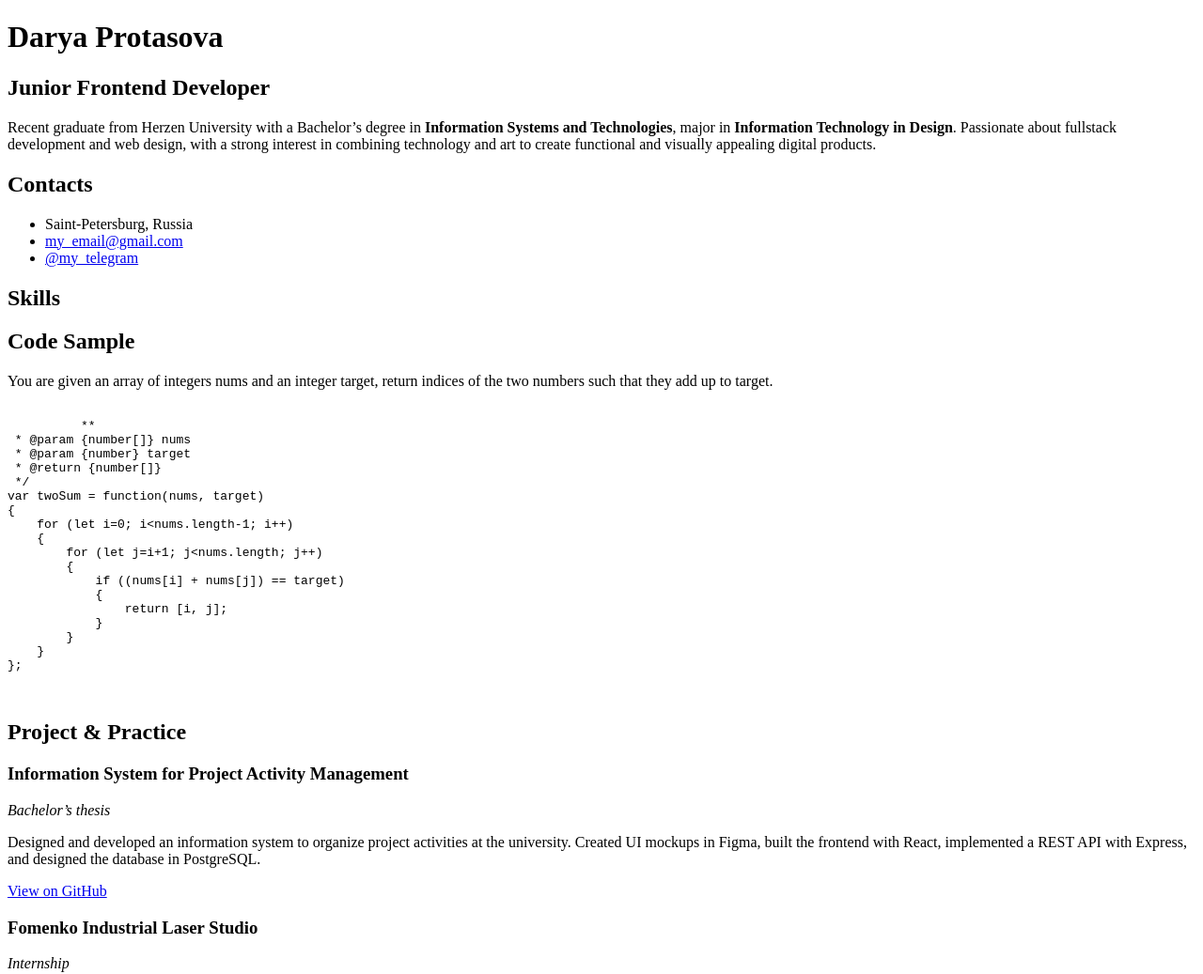
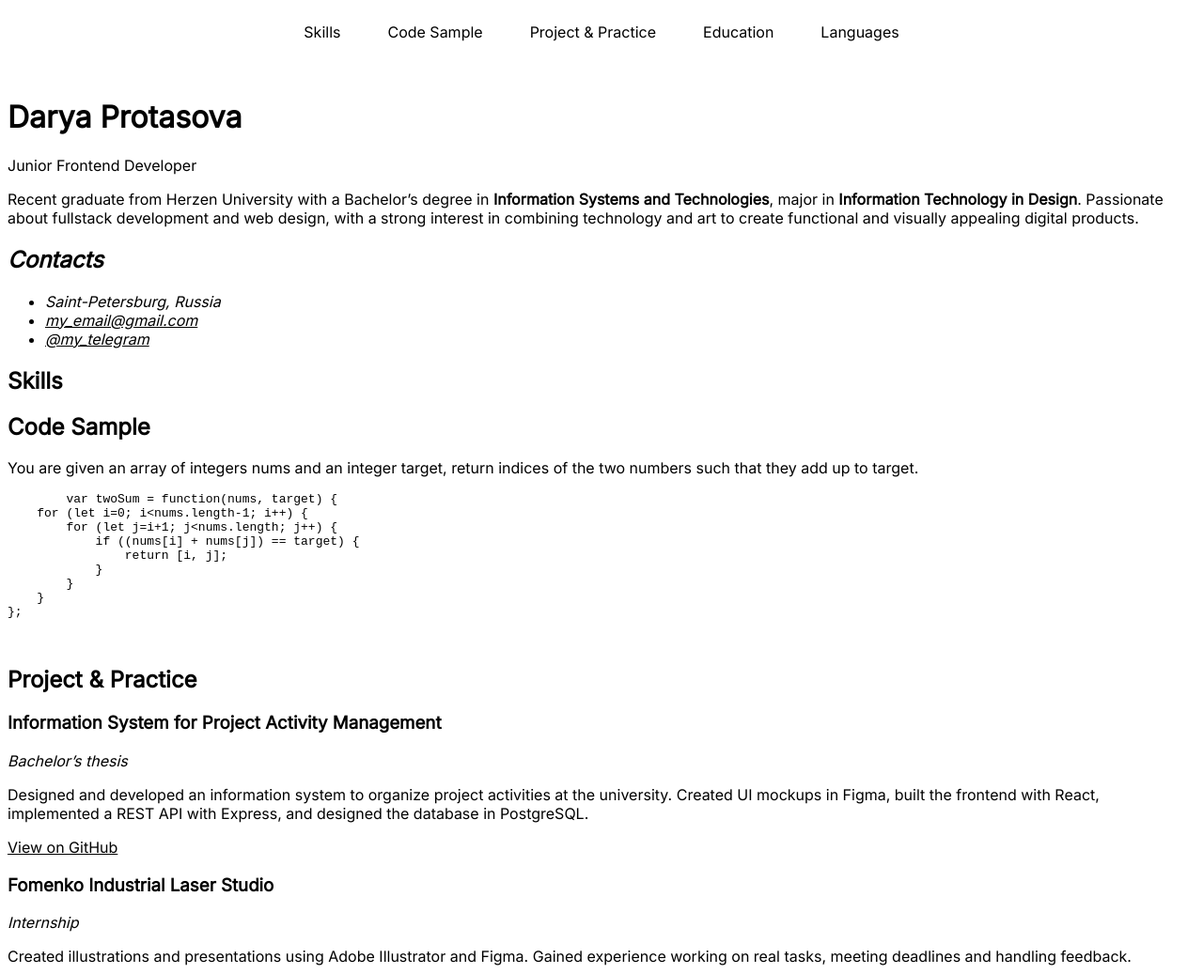
Before and after one commit to jasmine-green-tea/rsschool-cv, a website: page index.html in a window 1280 px wide. Shown: the top 1037 px of the page at 94% size. Drawn offline with Linux system fonts and the light colour scheme.

Commit message:
feat: header

```diff
--- a/index.html
+++ b/index.html
@@ -4,23 +4,43 @@
   <meta charset="UTF-8">
   <meta name="viewport" content="width=device-width, initial-scale=1.0">
   <title>Protasova Darya | CV</title>
-  <link rel="stylesheet" href="styles.css">
+  <link rel="stylesheet" href="./styles.css">
 </head>
 <body>
-  <header></header>
+  <header class="header">
+    <nav class="header-menu">
+      <ul class="header-menu-list">
+        <li class="header-menu-item">
+          <a class="header-menu-link" href="/">Skills</a>
+        </li>
+        <li class="header-menu-item">
+          <a class="header-menu-link" href="/">Code Sample</a>
+        </li>
+        <li class="header-menu-item">
+          <a class="header-menu-link" href="/">Project &amp; Practice</a>
+        </li>
+        <li class="header-menu-item">
+          <a class="header-menu-link" href="/">Education</a>
+        </li>
+        <li class="header-menu-item">
+          <a class="header-menu-link" href="/">Languages</a>
+        </li>
+      </ul>
+    </nav>
+  </header>
   <main>
     <h1>Darya Protasova</h1>
-    <h2>Junior Frontend Developer</h2>
-    <p>Recent graduate from Herzen University with a Bachelor’s degree in <b>Information Systems and Technologies</b>, major in <b>Information Technology in Design</b>. Passionate about fullstack development and web design, with a strong interest in combining technology and art to create functional and visually appealing digital products.</p>
+    <p class="subtitle">Junior Frontend Developer</p>
+    <p>Recent graduate from Herzen University with a Bachelor’s degree in <strong>Information Systems and Technologies</strong>, major in <strong>Information Technology in Design</strong>. Passionate about fullstack development and web design, with a strong interest in combining technology and art to create functional and visually appealing digital products.</p>
 
-    <section>
+    <address>
       <h2>Contacts</h2>
       <ul>
         <li>Saint-Petersburg, Russia</li>
         <li><a href="mailto:my_email@gmail.com">my_email@gmail.com</a></li>
         <li><a href="https://www.youtube.com/watch?v=dQw4w9WgXcQ">@my_telegram</a></li>
       </ul>
-    </section>
+    </address>
 
     <section>
       <h2>Skills</h2>
@@ -30,20 +50,10 @@
       <h2>Code Sample</h2>
       <p>You are given an array of integers nums and an integer target, return indices of the two numbers such that they add up to target.</p>
       <pre>
-        <code>
-          **
- * @param {number[]} nums
- * @param {number} target
- * @return {number[]}
- */
-var twoSum = function(nums, target)
-{
-    for (let i=0; i&lt;nums.length-1; i++)
-    {
-        for (let j=i+1; j&lt;nums.length; j++)
-        {
-            if ((nums[i] + nums[j]) == target)
-            {
+        <code>var twoSum = function(nums, target) {
+    for (let i=0; i&lt;nums.length-1; i++) {
+        for (let j=i+1; j&lt;nums.length; j++) {
+            if ((nums[i] + nums[j]) == target) {
                 return [i, j];
             }
         }
@@ -58,14 +68,14 @@ var twoSum = function(nums, target)
 
       <article>
         <h3>Information System for Project Activity Management</h3>
-        <p><i>Bachelor’s thesis</i></p>
+        <p><em>Bachelor’s thesis</em></p>
         <p>Designed and developed an information system to organize project activities at the university. Created UI mockups in Figma, built the frontend with React, implemented a REST API with Express, and designed the database in PostgreSQL.</p>
         <a href="https://github.com/jasmine-green-tea/project-hub">View on GitHub</a>
       </article>
 
       <article>
         <h3>Fomenko Industrial Laser Studio</h3>
-        <p><i>Internship</i></p>
+        <p><em>Internship</em></p>
         <p>Created illustrations and presentations using Adobe Illustrator and Figma. Gained experience working on real tasks, meeting deadlines and handling feedback.</p>
       </article>
     </section>
--- /dev/null
+++ b/styles.css
@@ -0,0 +1,70 @@
+@font-face {
+  font-family: "Inter";
+  src: url("./fonts/Inter-Regular.woff2") format("woff2");
+  font-weight: 300;
+  font-style: normal;
+  font-display: swap;
+}
+
+:where(ul, ol):where([class]) {
+  padding-left: 0;
+}
+
+:where(ul[class]) {
+  list-style: none;
+}
+
+:root {
+  --font-family-base: "Inter", sans-serif;
+  --container-width: 1300px;
+  --container-padding-x: 15px;
+  --transition-duration: 0.2s;
+}
+
+body {
+  font-family: var(--font-family-base);
+}
+
+a {
+  color: #000000;
+  transition-duration: var(--transition-duration);
+}
+
+a:hover {
+  color: #924343;
+}
+
+.container {
+  max-width: calc(var(--container-width) + var(--container-padding-x) * 2);
+  margin-inline: auto;
+  padding-inline: var(--container-padding-x);
+}
+
+.header {
+  display: flex;
+  justify-content: center;
+  align-items: center;
+  padding-inline: 32px;
+}
+
+.header-menu-list {
+  display: flex;
+  flex-wrap: wrap;
+  column-gap: 50px;
+}
+
+.header-menu-link {
+  display: flex;
+  height: 44px;
+  text-decoration: none;
+}
+
+@media (max-width: 1024px) {
+
+}
+
+@media (max-width: 720px) {
+  .header-menu-list {
+    column-gap: 30px;
+  }
+}
```
Also changed, not shown: fonts/Inter-Regular.woff2 (added), style.css (deleted).
